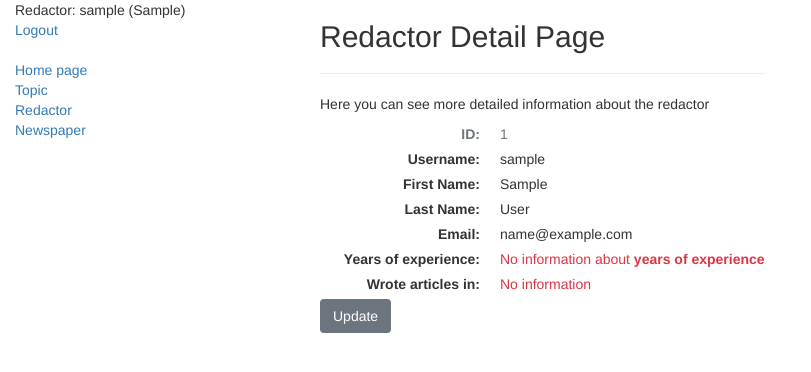
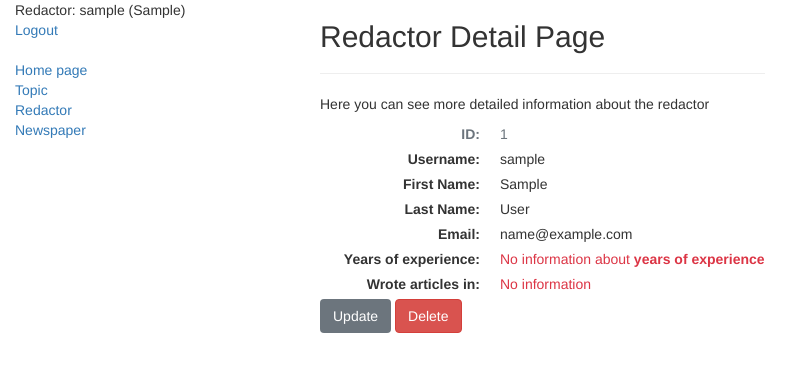
Before and after one commit to muhactive/newspaper-agency, a Django app: page /redactors/1/ in a window 1280 px wide. Shown: the top 372 px of the page, without its empty margins (0-811 px from the left). Run offline with Django 3.2, Linux system fonts and the light colour scheme; the visitor is signed in with stand-in values (Sample User, id 1); data comes from the database, SQL or seed files in the repository; data that the repository does not hold is empty; some libraries are stand-ins or nearby versions.

Commit message:
add button Delete in page redactor_detail.html

```diff
--- a/templates/newspaper/redactor_detail.html
+++ b/templates/newspaper/redactor_detail.html
@@ -47,5 +47,6 @@
       <dd class="text-danger"> No information</dd>
       {% endfor %}
       <a class="btn btn-secondary" href="{% url 'newspaper:redactor-update' pk=redactor_detail.id %}">Update</a>
+      <a class="btn btn-danger" href="{% url 'newspaper:redactor-delete' pk=redactor_detail.id %}">Delete</a>
     </dl>
 {% endblock %}
```
